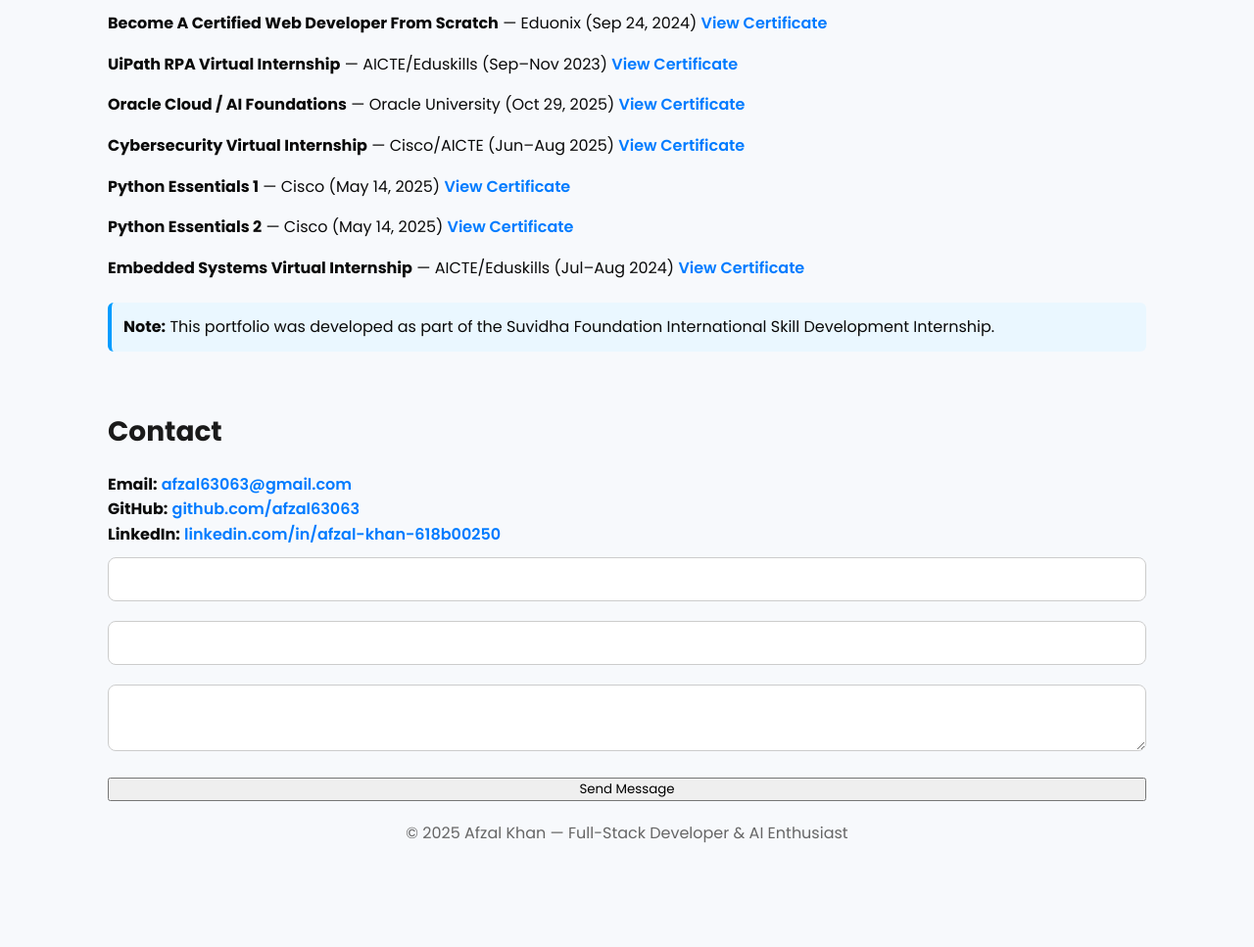
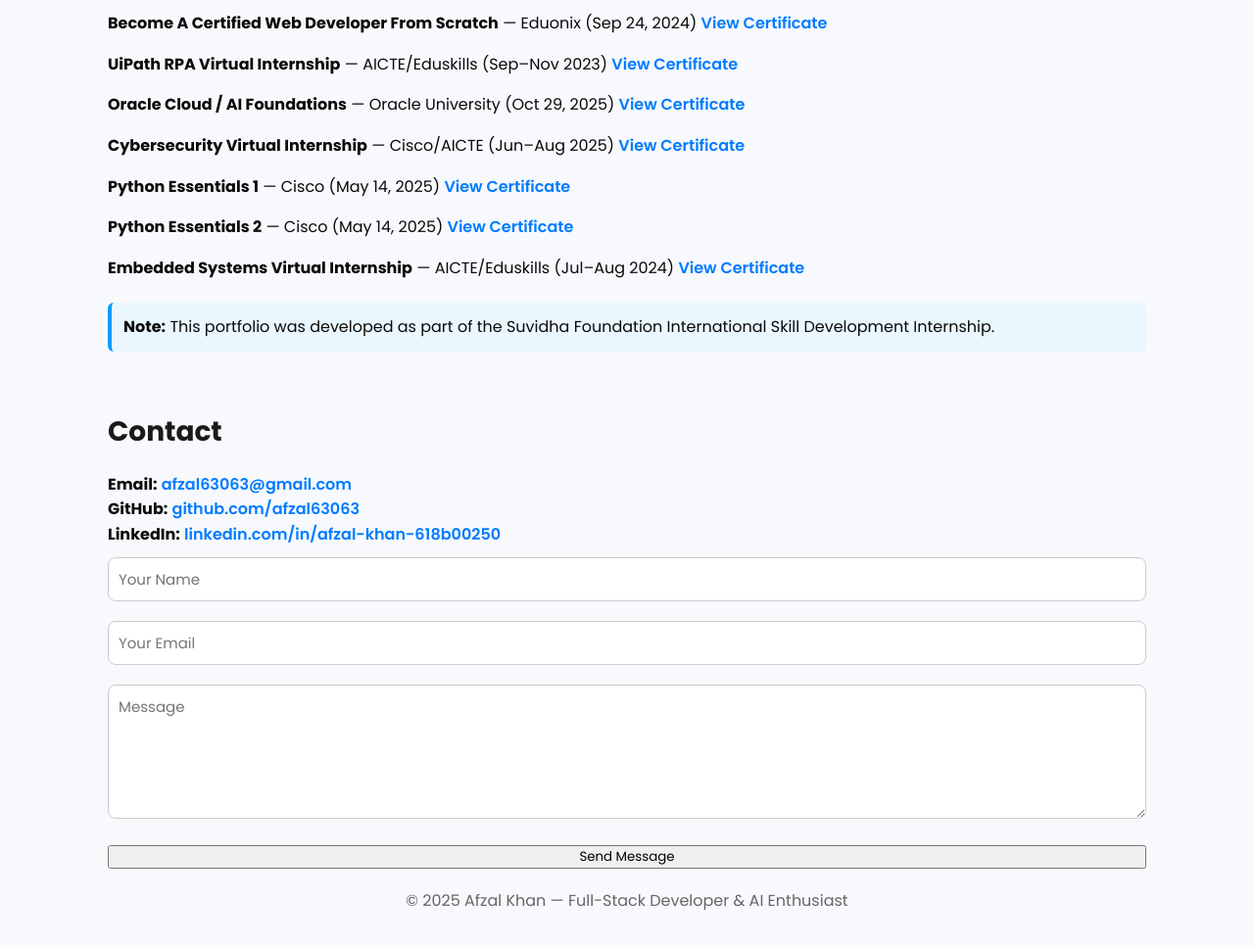
Before and after one commit to afzal63063/portfolio-afzal-khan, a plain HTML site: page index.html in a window 1280 px wide. Shown: the part 1485-2452 px from the top of the page at 98% size. Before the commit the page ends 2399 px from the top, so only its background shows below. Drawn offline with Linux system fonts and the light colour scheme.

Commit message:
Update index.html

```diff
--- a/index.html
+++ b/index.html
@@ -233,11 +233,11 @@
     </a>
   </p>
 
-  <form action="https://formspree.io/f/xkgkzoyq" method="POST">
-  <input name="name" ... />
-  <input name="email" ... />
-  <textarea name="message" ...></textarea>
-  <button>Send Message</button>
+<form class="contact-form" action="https://formspree.io/f/xkgkzoyq" method="POST">
+  <input type="text" name="name" placeholder="Your Name" required>
+  <input type="email" name="email" placeholder="Your Email" required>
+  <textarea name="message" placeholder="Message" rows="5" required></textarea>
+  <button type="submit" class="contact-btn">Send Message</button>
 </form>
 
 
```
